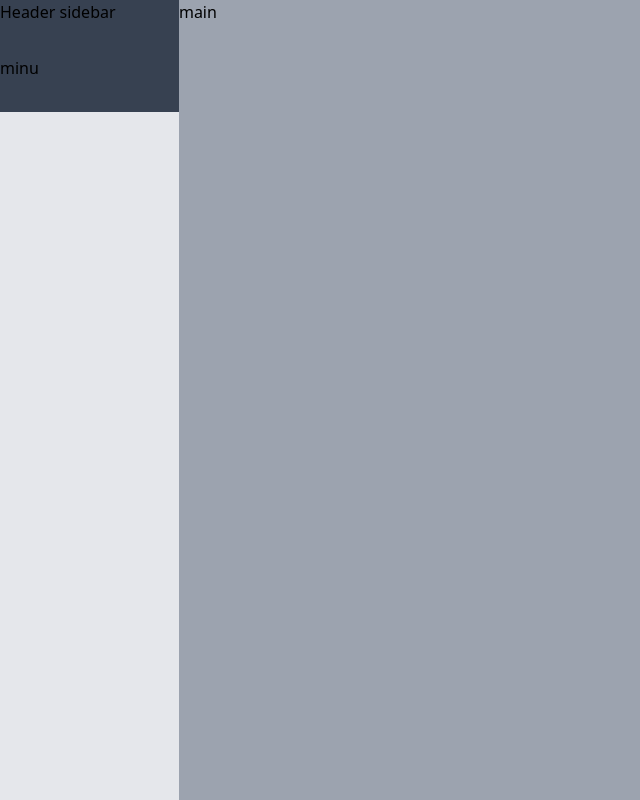
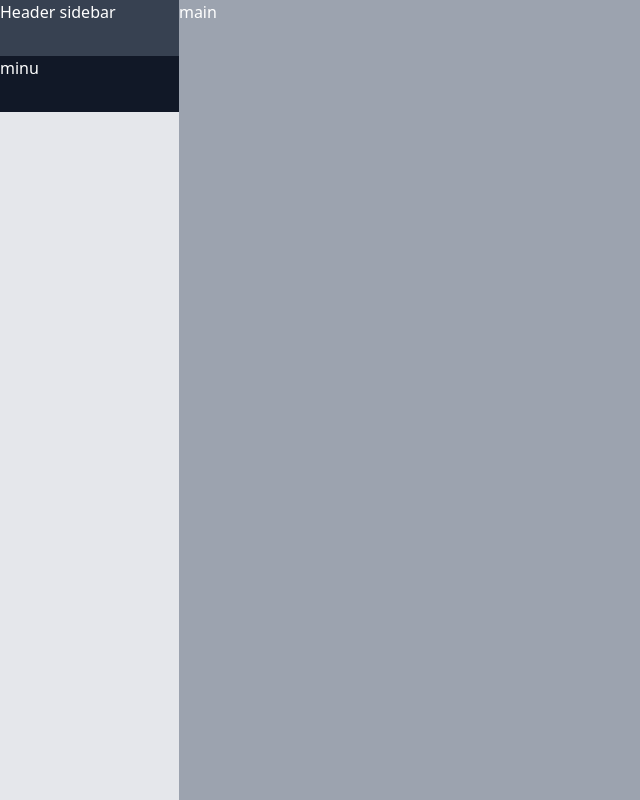
Before and after one commit to Fadwahigga/Simple-Dashboard, a Vue app: page / in a window 1280 px wide. Shown: the whole page, without its empty margins (0-640 px from the left). Built offline with nearby package versions, Linux system fonts and the light colour scheme.

Commit message:
text-white

```diff
--- a/src/views/Dashboard.vue
+++ b/src/views/Dashboard.vue
@@ -1,9 +1,9 @@
 <template>
-    <div class="w-screen h-screen flex">
+    <div class="w-screen h-screen flex text-white">
         <!-- Sidebar -->
         <div class="w-52 h-screen bg-gray-200">
             <div class="h-14 bg-gray-700">Header sidebar</div>
-            <div class="h-14 bg-gray-700">minu</div>
+            <div class="h-14 bg-gray-900">minu</div>
         </div>
         <!-- main -->
         <div class="w-full h-full bg-gray-400"> main</div>
```
